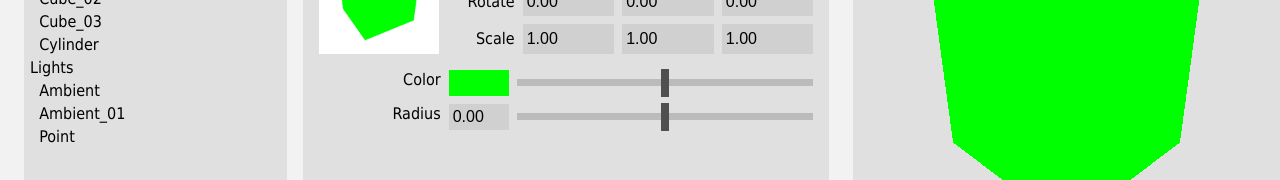
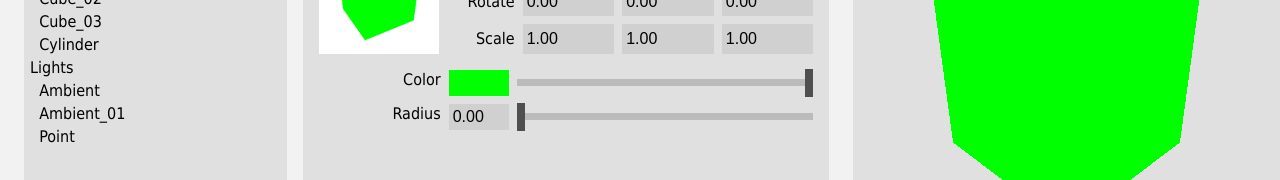
Before and after one commit to tlouchao/model-viewer, a React app: page / in a window 1280 px wide. Shown: the part 327-507 px from the top of the page. Built offline with nearby package versions, Linux system fonts and the light colour scheme.

Commit message:
editor actor attr state

```diff
--- a/package.json
+++ b/package.json
@@ -18,6 +18,7 @@
     "author": "Tiffany Chao",
     "license": "MIT",
     "dependencies": {
+        "chroma-js": "^2.4.2",
         "dotenv": "^16.0.0",
         "react": "^18.0.0",
         "react-dom": "^18.0.0",
--- a/src/components/gui/AttributeName.js
+++ /dev/null
@@ -1,11 +0,0 @@
-import React from "react"
-
-const AttributeName = (props) => {
-    return (
-        <div className="attr-name">
-            <label htmlFor={props.id}>{props.name}</label>
-        </div>
-    )
-}
-
-export default AttributeName
--- a/src/components/gui/AttributeSlider.js
+++ b/src/components/gui/AttributeSlider.js
@@ -1,34 +1,50 @@
-import React from "react"
+import React, { useState } from "react"
 
 const AttributeSlider = (props) => {
 
-    const handleBlur = (e) => {
-        const t = e.target
-        if (!t.value){
-            t.value = t.defaultValue
-        } else if (Number(t.value) < t.min){
-            t.value = t.min
-        } else if (Number(t.value) > t.max){
-            t.value = t.max
+    const [numValue, setNumValue] = useState(props.defaultValue)
+    const [sliderValue, setSliderValue] = useState(props.defaultValue)
+
+    const handleNumChange = (e) => {
+        setNumValue(e.target.value)
+        setSliderValue(formatAttr(Number(e.target.value)))
+    }
+
+    const handleChange = (e) => {
+        setNumValue(formatAttr(Number(e.target.value)))
+        setSliderValue(formatAttr(Number(e.target.value)))
+    }
+
+    const formatAttr = (v) => {
+        if (!v){
+            v = props.defaultValue
+        } else if (v < props.min){
+            v = props.min
+        } else if (v > props.max){
+            v = props.max
         }
-        t.value = parseFloat(t.value).toFixed(2)
+        return(parseFloat(v).toFixed(2))
     }
 
     return (
         <div className="attr-slider">
             <input  className="attr-num"
-                    onBlur={handleBlur}
                     type="number"
-                    step="0.01"
-                    defaultValue="0.00"
-                    min="-100.00"
-                    max="100.00"
+                    onBlur={handleChange}
+                    onChange={handleNumChange}
+                    value={numValue}
+                    step={props.step}
+                    min={props.min}
+                    max={props.max}
                     required
             />
             <input  className="attr-slider-range"
                     type="range"
-                    id={props.id}
-                    name={props.id}
+                    onChange={handleChange}
+                    value={sliderValue}
+                    step={props.step}
+                    min={props.min}
+                    max={props.max}
             />
         </div>
     )
--- a/src/components/gui/ColorAttributeSlider.js
+++ b/src/components/gui/ColorAttributeSlider.js
@@ -1,17 +1,42 @@
-import React from "react"
+import React, { useState } from "react"
+import chroma from "chroma-js"
 
 const ColorAttributeSlider = (props) => {
+
+    const [actorColor, setActorColor] = useState("#00FF00")
+    const [actorSat, setActorSat] = useState(chroma("#00FF00").get('hsl.s'))
+    const [actorHue, setActorHue] = useState(chroma("#00FF00").get('hsl.h'))
+
+    const handleColorInput = (e) => {
+        setActorColor(e.target.value)
+        setActorSat(chroma(e.target.value).get('hsl.s'))
+        setActorHue(chroma(e.target.value).get('hsl.h'))
+    }
+
+    const handleRangeChange = (e) => {
+        setActorColor(prevState =>
+            chroma.hsl(actorHue,
+                       e.target.value / 100,
+                       chroma(prevState).get('hsl.l'),
+                       'hsl'
+            ).hex()
+        )
+        setActorSat(e.target.value / 100)
+    }
 
     return (
         <div className="attr-slider">
             <input  className="attr-color"
                     type="color"
-                    defaultValue={props.defaultColor}
+                    onInput={handleColorInput}
+                    value={actorColor}
             />
             <input  className="attr-slider-range"
                     type="range"
-                    id={props.id}
-                    name={props.id}
+                    onChange={handleRangeChange}
+                    value={Math.round(actorSat * 100)}
+                    min={props.min}
+                    max={props.max}
             />
         </div>
     )
--- a/src/components/gui/EditorActorSummary.js
+++ b/src/components/gui/EditorActorSummary.js
@@ -1,11 +1,14 @@
-import React from "react"
+import React, { useState } from "react"
+import chroma from "chroma-js"
 import Matrix from "./Matrix"
-import AttributeName from "./AttributeName"
 import AttributeSlider from "./AttributeSlider"
 import ColorAttributeSlider from "./ColorAttributeSlider"
 import placeholderImg from "./../../static/imgs/cube-placeholder.png"
 
 const EditorActorSummary = () => {
+
+    const [actorColor, setActorColor] = useState(chroma("green").hex())
+
     return (
         <div id="editor-actor-summary">
             <div id="editor-actor-summary-header">
@@ -13,8 +16,26 @@ const EditorActorSummary = () => {
                 <Matrix />
             </div>
             <div id="editor-actor-summary-attrs">
-                <AttributeName id="color-slider" name="Color" /><ColorAttributeSlider id="color-slider" defaultColor="#00FF00"/>
-                <AttributeName id="radius-slider" name="Radius" /><AttributeSlider id="radius-slider" />
+                <div className="attr-name">
+                    <label>Color</label>
+                </div>
+                <ColorAttributeSlider
+                    defaultColor={actorColor}
+                    name="color-slider"
+                    min="0"
+                    max="100"
+                    step="1"
+                />
+                <div className="attr-name">
+                    <label>Radius</label>
+                </div>
+                <AttributeSlider
+                    defaultValue="0.00"
+                    name="radius-slider"
+                    min="0.00"
+                    max="100.00"
+                    step="0.01"
+                />
             </div>
         </div>
     )
```
Also changed, not shown: 1 other file (tests, documents, lock files or other folders).
